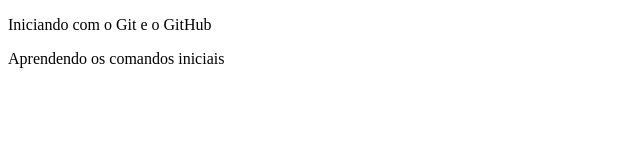
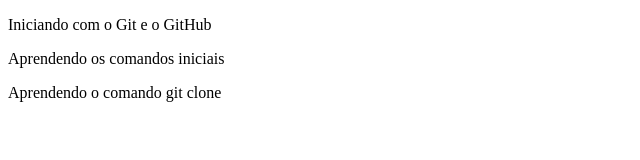
Before and after one commit to dfpires/video, a plain HTML site: page index.html in a window 1280 px wide. Shown: the whole page, without its empty margins (0-640 px from the left). Drawn offline with Linux system fonts and the light colour scheme.

Commit message:
comando clone

```diff
--- a/index.html
+++ b/index.html
@@ -8,5 +8,6 @@
 <body>
     <p> Iniciando com o Git e o GitHub </p>
     <p> Aprendendo os comandos iniciais </p>
+    <p> Aprendendo o comando git clone </p>
 </body>
 </html>
```
